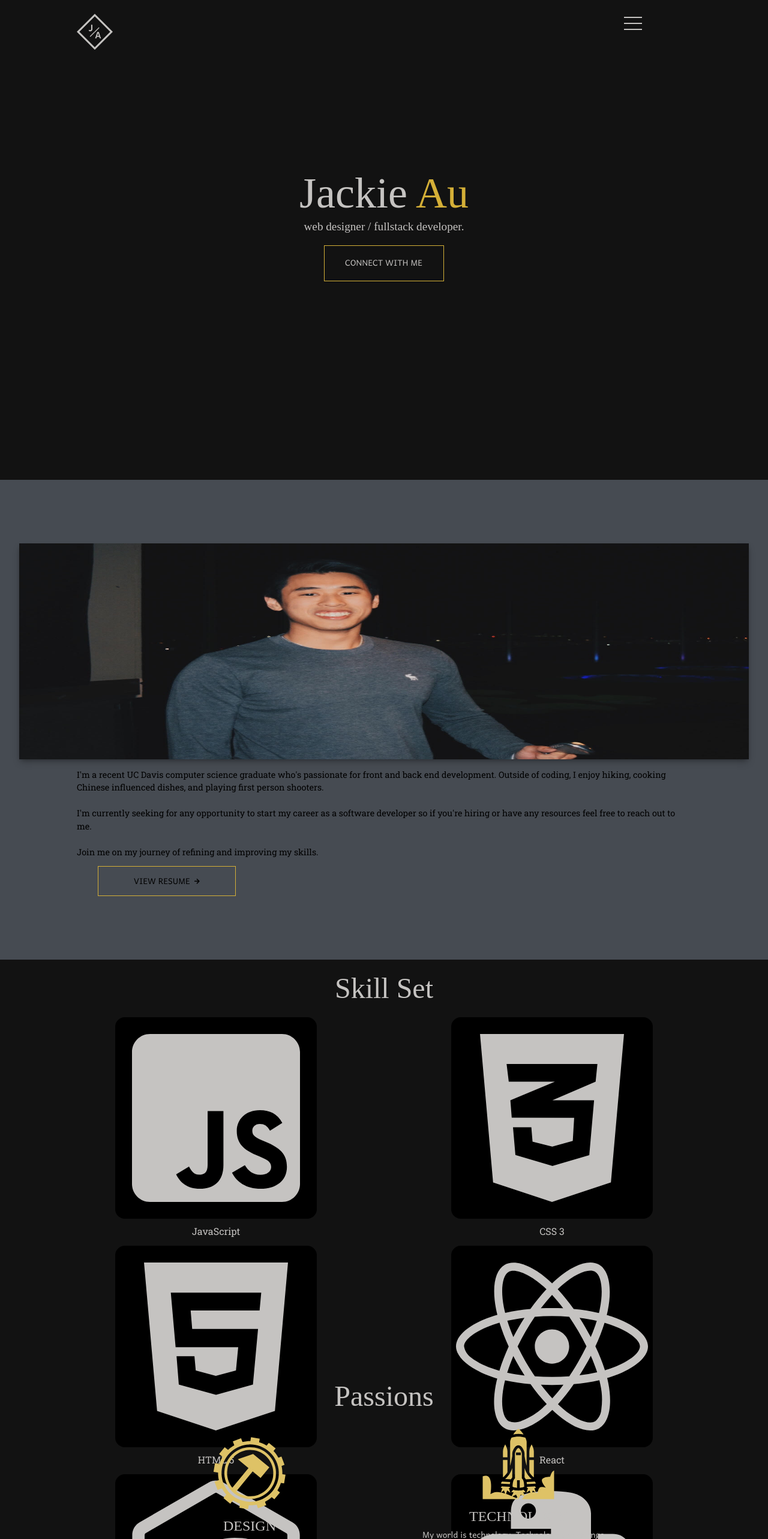
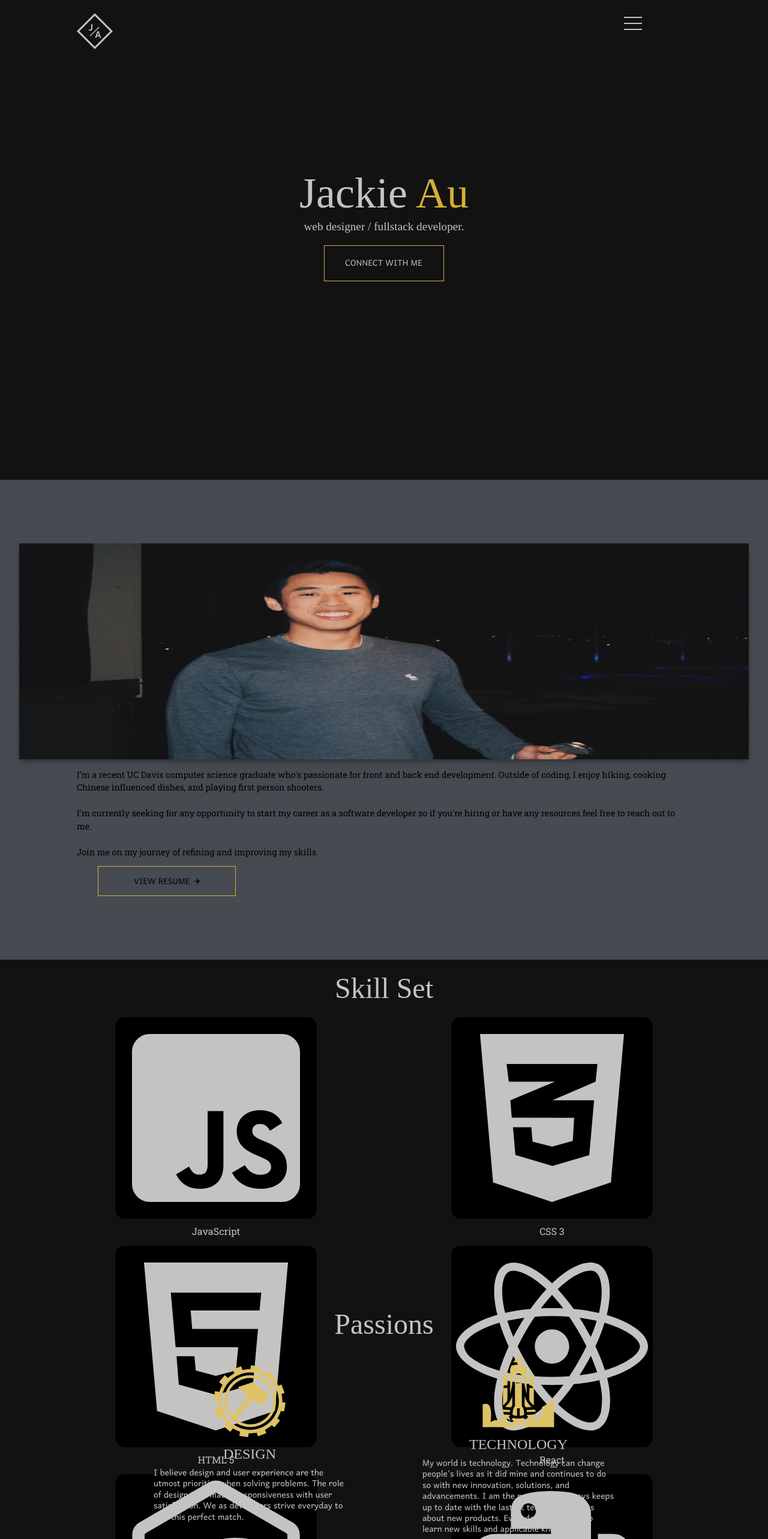
Before and after one commit to ausomely/personal-website, a React (Create React App) app: page / in a window 1280 px wide. Shown: the top 2566 px of the page at 60% size. Built offline with nearby package versions, Linux system fonts and the light colour scheme; a web font is replaced by a local one.

Commit message:
media query added up to iPhone X

```diff
--- a/src/App.css
+++ b/src/App.css
@@ -1425,7 +1425,7 @@ span {
   /* Skills */
 
   #skills-container {
-    height: 85vh;
+    height: 35em;
   }
 
   #skills-header {
@@ -1451,7 +1451,7 @@ span {
   /* Passions */
 
   #passion-container {
-    height: 150vh;
+    height: 70em;
   }
 
   #passion-header {
@@ -1559,5 +1559,4 @@ span {
     justify-content: center;
     width: inherit;
   }
-
-}
+}
```
